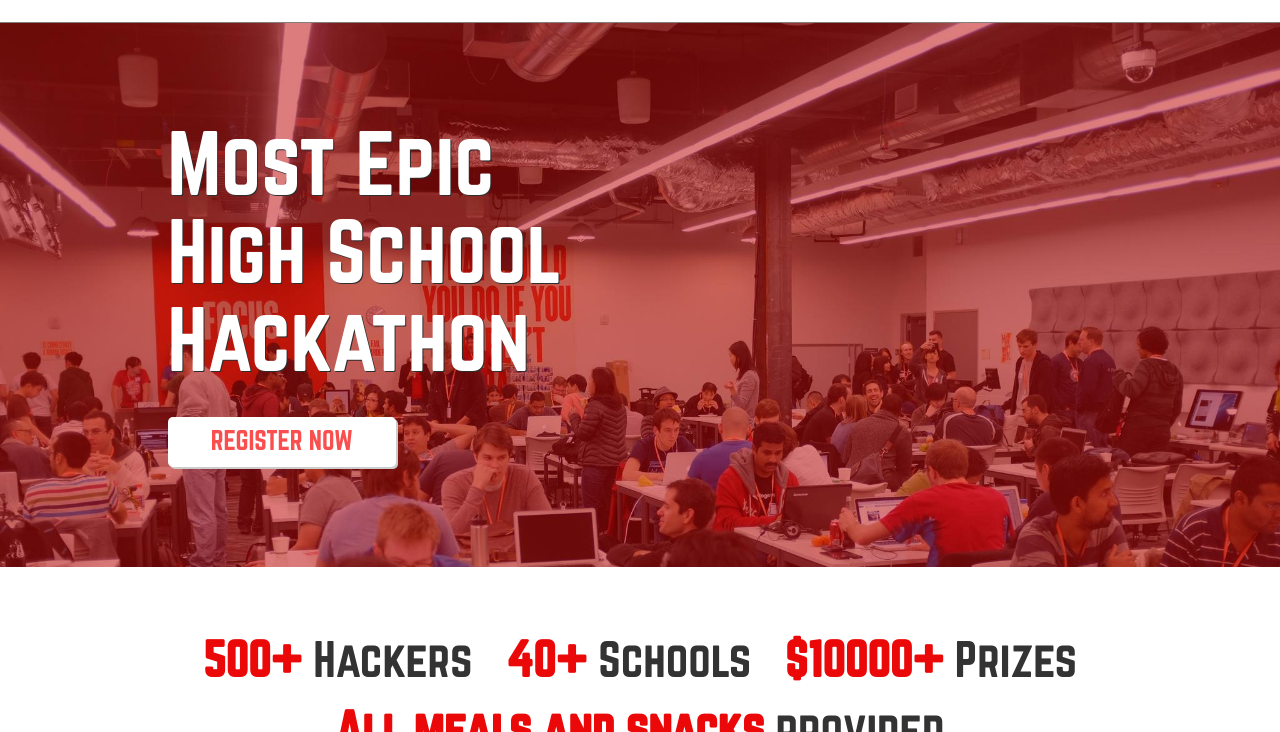
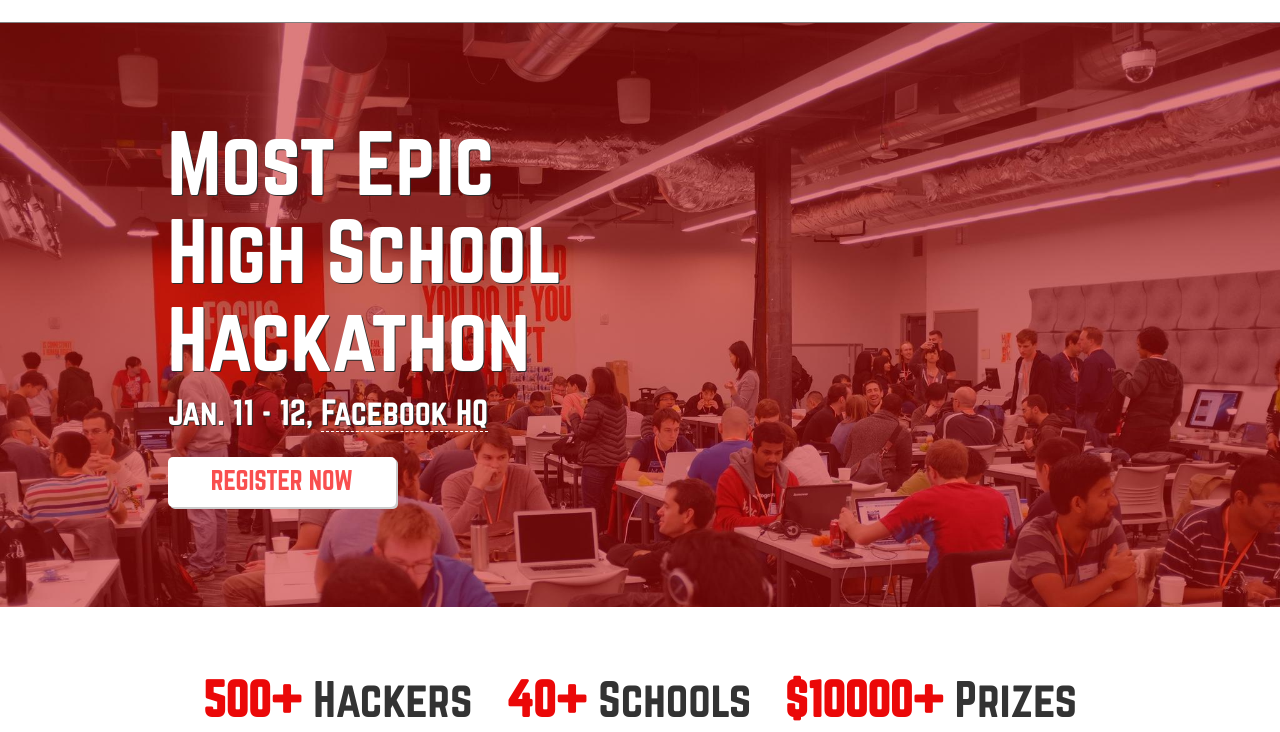
Before and after one commit to zuhaz3/hackhs, a plain HTML site: page index.html in a window 1280 px wide. Shown: the part 68-800 px from the top of the page. Drawn offline with nearby package versions, Linux system fonts and the light colour scheme; files whose address does not match are found by name.

Commit message:
nice date

```diff
--- a/css/main.css
+++ b/css/main.css
@@ -113,9 +113,25 @@
     color: white;
     text-shadow: 1px 1px 0px #2e2e2e;
     filter: dropshadow(color=#2e2e2e,  offx=1,  offy=1);
-    font-size: 24px;
+    font-size: 32px;
     margin: 0px;
     margin-bottom: 5px;
+}
+.subblurb > *{
+    color: #fff;
+    text-decoration: none;
+    font-family: norwester;
+}
+
+.subblurb > a:hover {
+    opacity: 0.9;
+    border-bottom: 1px dashed #fff;
+    color: #fff;
+    text-decoration: none;
+}
+
+#directions {
+    border-bottom: 1px dashed #fff;
 }
 .register {
     background-color: #fff;
--- a/index.html
+++ b/index.html
@@ -40,7 +40,10 @@
             <div class="image">
               <div class="row">
                 <div class="col-lg-6">
-                  <h1>Most Epic High School Hackathon</h1><br>
+                  <h1>Most Epic High School Hackathon</h1>
+                  <h2 class="subblurb" style="width: auto;"> <span id="date">Jan. 11 - 12</span>, <a id="directions" href="https://www.google.com/maps/preview#!q=Facebook+Headquarters%2C+Willow+Road%2C+Menlo+Park%2C+CA&data=!4m15!2m14!1m13!1s0x808fbaea7fe1b097%3A0x1e27b1560eb4a9c9!3m8!1m3!1d9399!2d-122.3298372!3d47.6166678!3m2!1i1309!2i671!4f13.1!4m2!3d37.483258!4d-122.149623">Facebook HQ</a> <br>
+                  </h2>
+                  <br>
                   <button class="register">REGISTER NOW</button>
                 </div>
               </div>
@@ -59,8 +62,6 @@
             <h1 class="text-center"><strong>All meals and snacks</strong> provided</h1>
             <h1 class="text-center"><strong>24 hours</strong> of straight hacking</h1>
             <h1 class="text-center"><strong>Too Much</strong> swag to give out</h1>
-            <br><br>
-            <h1 class="text-center">January <strong>11</strong>-<strong>12</strong>th, <strong>2014</strong></h1>
 
 
           </div>
```
